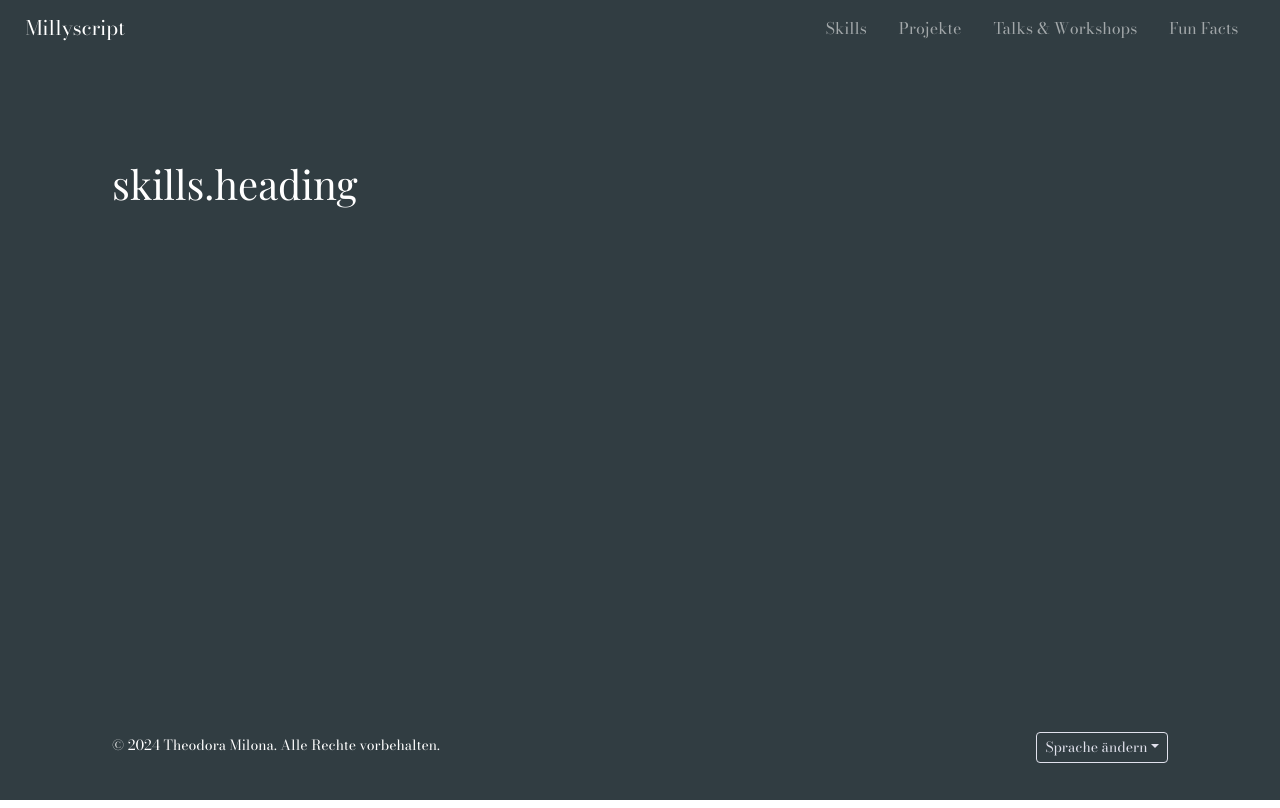
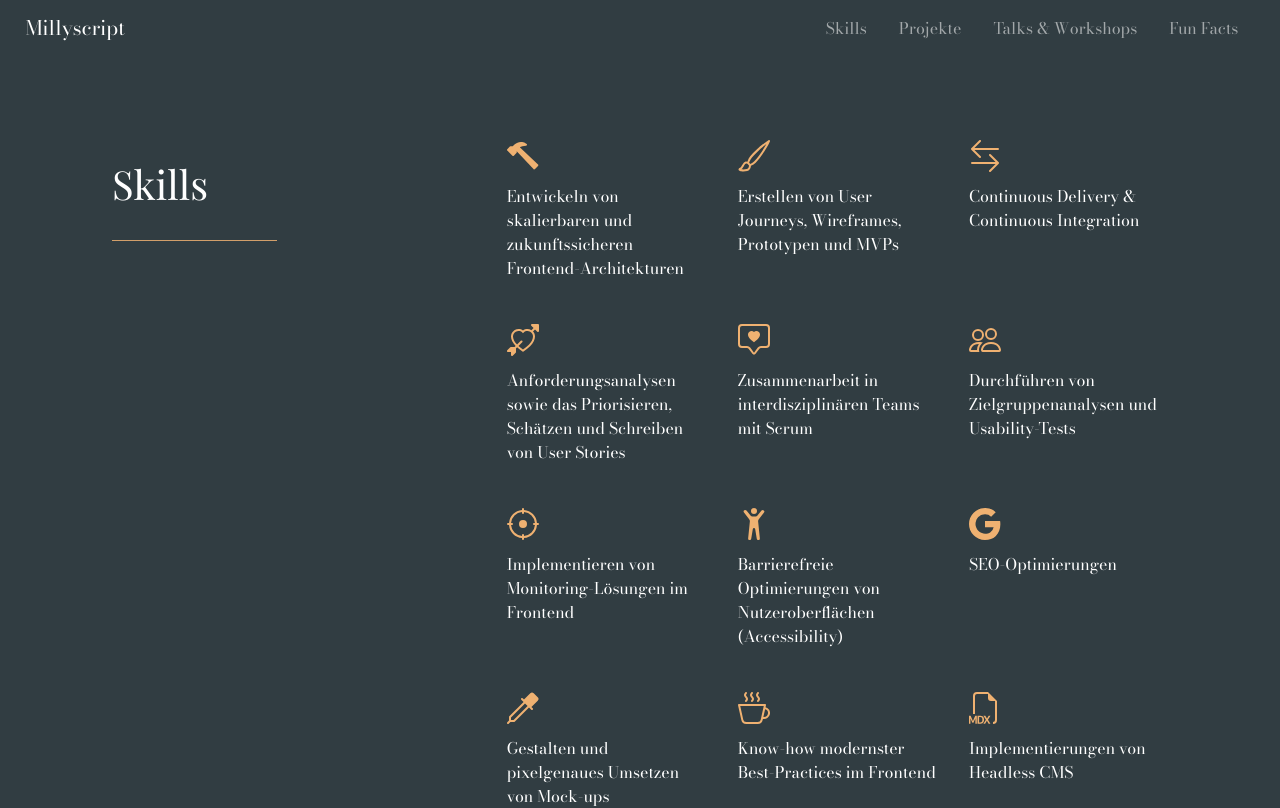
Before and after one commit to spookyMilly/millyscript, a Next.js app: page /de/skills in a window 1280 px wide. Shown: the top 808 px of the page. Built offline with nearby package versions, Linux system fonts and the light colour scheme.

Commit message:
Update: Add skills section

```diff
--- a/messages/de.json
+++ b/messages/de.json
@@ -85,6 +85,24 @@
             }
         }
     },
+    "Skills": {
+        "heading": "Skills",
+        "description": "",
+        "skill_1": "Entwickeln von skalierbaren und zukunftssicheren Frontend-Architekturen",
+        "skill_2": "Erstellen von User Journeys, Wireframes, Prototypen und MVPs",
+        "skill_3": "Continuous Delivery & Continuous Integration",
+        "skill_4": "Anforderungsanalysen sowie das Priorisieren, Schätzen und Schreiben von User Stories",
+        "skill_5": "Zusammenarbeit in interdisziplinären Teams mit Scrum",
+        "skill_6": "Durchführen von Zielgruppenanalysen und Usability-Tests",
+        "skill_7": "Implementieren von Monitoring-Lösungen im Frontend",
+        "skill_8": "Barrierefreie Optimierungen von Nutzeroberflächen (Accessibility)",
+        "skill_9": "SEO-Optimierungen",
+        "skill_10": "Gestalten und pixelgenaues Umsetzen von Mock-ups",
+        "skill_11": "Know-how modernster Best-Practices im Frontend",
+        "skill_12": "Implementierungen von Headless CMS",
+        "skill_13": "Clean Code und Clean Architecture",
+        "skill_14": "Unit-Tests, Ende-zu-Ende-Tests, Integration-Tests"
+    },
     "LocaleSwitcher": {
         "label": "Sprache ändern",
         "locale": "{locale, select, de {Deutsch} en {English} other {Unbekannt}}"
--- a/messages/en.json
+++ b/messages/en.json
@@ -85,6 +85,24 @@
             }
         }
     },
+    "Skills": {
+        "heading": "Skills",
+        "description": "",
+        "skill_1": "Developing scalable and future-proof frontend architectures",
+        "skill_2": "Creating user journeys, wireframes, prototypes, and MVPs",
+        "skill_3": "Continuous Delivery & Continuous Integration",
+        "skill_4": "Requirement analysis as well as prioritizing, estimating, and writing user stories",
+        "skill_5": "Collaboration in interdisciplinary teams using Scrum",
+        "skill_6": "Conducting target audience analyses and usability testing",
+        "skill_7": "Implementing monitoring solutions in the frontend",
+        "skill_8": "Accessibility optimizations for user interfaces",
+        "skill_9": "SEO optimizations",
+        "skill_10": "Designing and pixel-perfect implementation of mock-ups",
+        "skill_11": "Expertise in state-of-the-art best practices in frontend development",
+        "skill_12": "Implementations of headless CMS",
+        "skill_13": "Clean Code and Clean Architecture",
+        "skill_14": "Unit Tests, E2E testing, Integration Tests"
+    },
     "LocaleSwitcher": {
         "label": "Change language",
         "locale": "{locale, select, de {Deutsch} en {English} other {Unknown}}"
--- a/src/app/[lang]/components/_common/scrollToTopButton/scrollToTopButton.module.scss
+++ b/src/app/[lang]/components/_common/scrollToTopButton/scrollToTopButton.module.scss
@@ -1,6 +1,6 @@
 .scrollToTopButton {
     position: fixed;
-    bottom: 20px;
+    bottom: 101px;
     right: 20px;
     border: 0;
     background-color: transparent;
--- a/src/app/[lang]/components/projects/projectWithDescription/_projectWithDescription.tsx
+++ b/src/app/[lang]/components/projects/projectWithDescription/_projectWithDescription.tsx
@@ -1,3 +1,4 @@
+import React from "react";
 import { useTranslations } from "next-intl";
 
 import { BasicLabel } from "@/app/[lang]/components/_common/badge/_basicLabel";
--- a/src/app/[lang]/components/skills/_skillsCard.tsx
+++ /dev/null
@@ -1,6 +0,0 @@
-import { useTranslations } from "next-intl";
-
-export default function SkillsCard() {
-    const t = useTranslations("skills");
-    return <h1>{t("heading")}</h1>;
-}
--- /dev/null
+++ b/src/app/[lang]/components/skills/skill/_skill.tsx
@@ -0,0 +1,16 @@
+import React, { ReactNode } from "react";
+
+interface SkillProps {
+    title: string;
+    icon: ReactNode;
+}
+
+export default function Skill({ title, icon }: SkillProps) {
+    return (
+        <div>
+            <span className={"fs-2 text-secondary"}>{icon}</span>
+            <br />
+            <p className={"mt-2"}>{title}</p>
+        </div>
+    );
+}
--- /dev/null
+++ b/src/app/[lang]/components/skills/skillsCard/_skillsCard.tsx
@@ -0,0 +1,51 @@
+import React from "react";
+import {
+    ArrowLeftRight,
+    ArrowThroughHeart,
+    Brush,
+    ChatSquareHeart,
+    Crosshair,
+    CupHot,
+    EmojiGrin,
+    Eyedropper,
+    FiletypeMdx,
+    Google,
+    Hammer,
+    People,
+    PersonArmsUp,
+    Screwdriver,
+} from "react-bootstrap-icons";
+import { useTranslations } from "next-intl";
+
+import Skill from "@/app/[lang]/components/skills/skill/_skill";
+
+import styles from "./skillsCard.module.scss";
+
+export default function SkillsCard() {
+    const t = useTranslations("Skills");
+    return (
+        <div className={styles.skillsCardGrid}>
+            <div>
+                <h1 className={styles.projectCardHeading}>{t("heading")}</h1>
+                <hr className={`${styles.titleBorder} w-50`} />
+                <small className={styles.projectCardSubtitle}>{t("description")}</small>
+            </div>
+            <div className={styles.skillsGrid}>
+                <Skill title={t("skill_1")} icon={<Hammer />} />
+                <Skill title={t("skill_2")} icon={<Brush />} />
+                <Skill title={t("skill_3")} icon={<ArrowLeftRight />} />
+                <Skill title={t("skill_4")} icon={<ArrowThroughHeart />} />
+                <Skill title={t("skill_5")} icon={<ChatSquareHeart />} />
+                <Skill title={t("skill_6")} icon={<People />} />
+                <Skill title={t("skill_7")} icon={<Crosshair />} />
+                <Skill title={t("skill_8")} icon={<PersonArmsUp />} />
+                <Skill title={t("skill_9")} icon={<Google />} />
+                <Skill title={t("skill_10")} icon={<Eyedropper />} />
+                <Skill title={t("skill_11")} icon={<CupHot />} />
+                <Skill title={t("skill_12")} icon={<FiletypeMdx />} />
+                <Skill title={t("skill_13")} icon={<Screwdriver />} />
+                <Skill title={t("skill_14")} icon={<EmojiGrin />} />
+            </div>
+        </div>
+    );
+}
--- /dev/null
+++ b/src/app/[lang]/components/skills/skillsCard/skillsCard.module.scss
@@ -0,0 +1,33 @@
+@import "src/app/styles/variables.module";
+
+.skillsCardGrid {
+    display: grid;
+    grid-template-columns: 4fr 8fr;
+    grid-column-gap: 4rem;
+
+    @media screen and (max-width: $screen-m) {
+        grid-template-columns: auto;
+    }
+}
+
+.skillsCardHeading {
+    font-weight: bolder;
+    letter-spacing: 1.5pt;
+    margin-bottom: 1rem;
+}
+
+.titleBorder {
+    color: $gold;
+    opacity: 0.85;
+}
+
+.skillsGrid {
+    display: grid;
+    grid-template-columns: repeat(3, 1fr);
+    grid-column-gap: 2rem;
+    grid-row-gap: 1rem;
+
+    @media screen and (max-width: $screen-m) {
+        grid-template-columns: auto;
+    }
+}
--- a/src/app/[lang]/skills/page.tsx
+++ b/src/app/[lang]/skills/page.tsx
@@ -1,6 +1,6 @@
 import React from "react";
 
-import SkillsCard from "@/app/[lang]/components/skills/_skillsCard";
+import SkillsCard from "@/app/[lang]/components/skills/skillsCard/_skillsCard";
 
 export default function Skills() {
     return (
```
